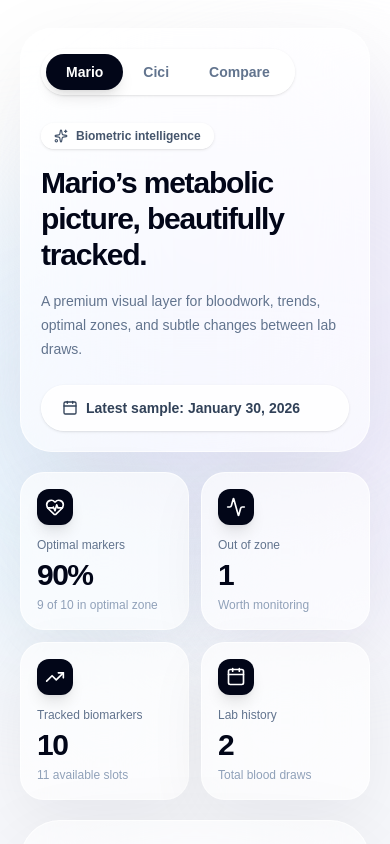
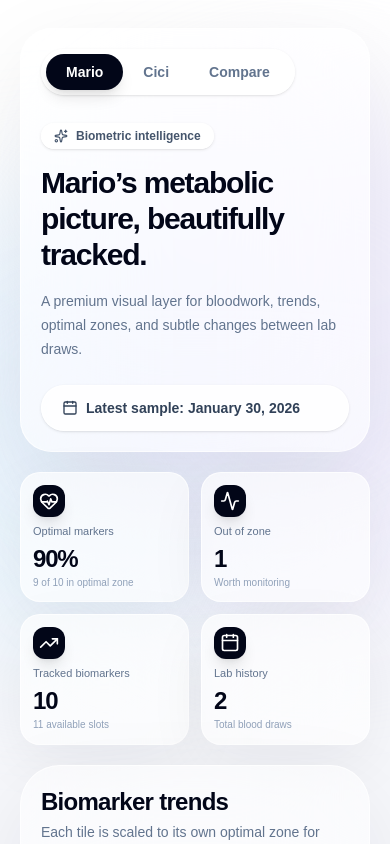
Before and after one commit to mariorodriguezjr/Health, a Next.js app: page / in a window 390 px wide. Shown: the top 844 px of the page. Built offline with nearby package versions, Linux system fonts and the light colour scheme.

Commit message:
Fix mobile KPI card component

```diff
--- a/app/page.tsx
+++ b/app/page.tsx
@@ -559,20 +559,20 @@ function KpiCard({
   sub: string;
 }) {
   return (
-    <div className="rounded-[1.5rem] border border-white/70 bg-white/65 p-4 shadow-[0_18px_60px_rgba(15,23,42,0.06)] backdrop-blur-3xl sm:rounded-[2rem] sm:p-5 dark:border-white/10 dark:bg-white/[0.06] dark:shadow-[0_18px_60px_rgba(0,0,0,0.38)]">
-      <div className="mb-3 flex h-9 w-9 items-center justify-center rounded-xl bg-slate-950 text-white shadow-lg sm:mb-5 sm:h-11 sm:w-11 sm:rounded-2xl dark:bg-white dark:text-slate-950">
+    <div className="rounded-[1.25rem] border border-white/70 bg-white/65 p-3 shadow-[0_18px_60px_rgba(15,23,42,0.06)] backdrop-blur-3xl sm:rounded-[2rem] sm:p-5 dark:border-white/10 dark:bg-white/[0.06] dark:shadow-[0_18px_60px_rgba(0,0,0,0.38)]">
+      <div className="mb-2 flex h-8 w-8 items-center justify-center rounded-xl bg-slate-950 text-white shadow-lg sm:mb-5 sm:h-11 sm:w-11 sm:rounded-2xl dark:bg-white dark:text-slate-950">
         {icon}
       </div>
 
-      <p className="text-xs font-medium text-slate-500 sm:text-sm dark:text-slate-400">
+      <p className="text-[11px] font-medium leading-tight text-slate-500 sm:text-sm dark:text-slate-400">
         {label}
       </p>
 
-      <p className="mt-1 text-3xl font-semibold tracking-[-0.05em] text-slate-950 sm:text-4xl dark:text-white">
+      <p className="mt-1 text-2xl font-semibold tracking-[-0.05em] text-slate-950 sm:text-4xl dark:text-white">
         {value}
       </p>
 
-      <p className="mt-1 text-xs text-slate-400 sm:mt-2 sm:text-sm dark:text-slate-500">
+      <p className="mt-0.5 text-[10px] leading-tight text-slate-400 sm:mt-2 sm:text-sm dark:text-slate-500">
         {sub}
       </p>
     </div>
```
